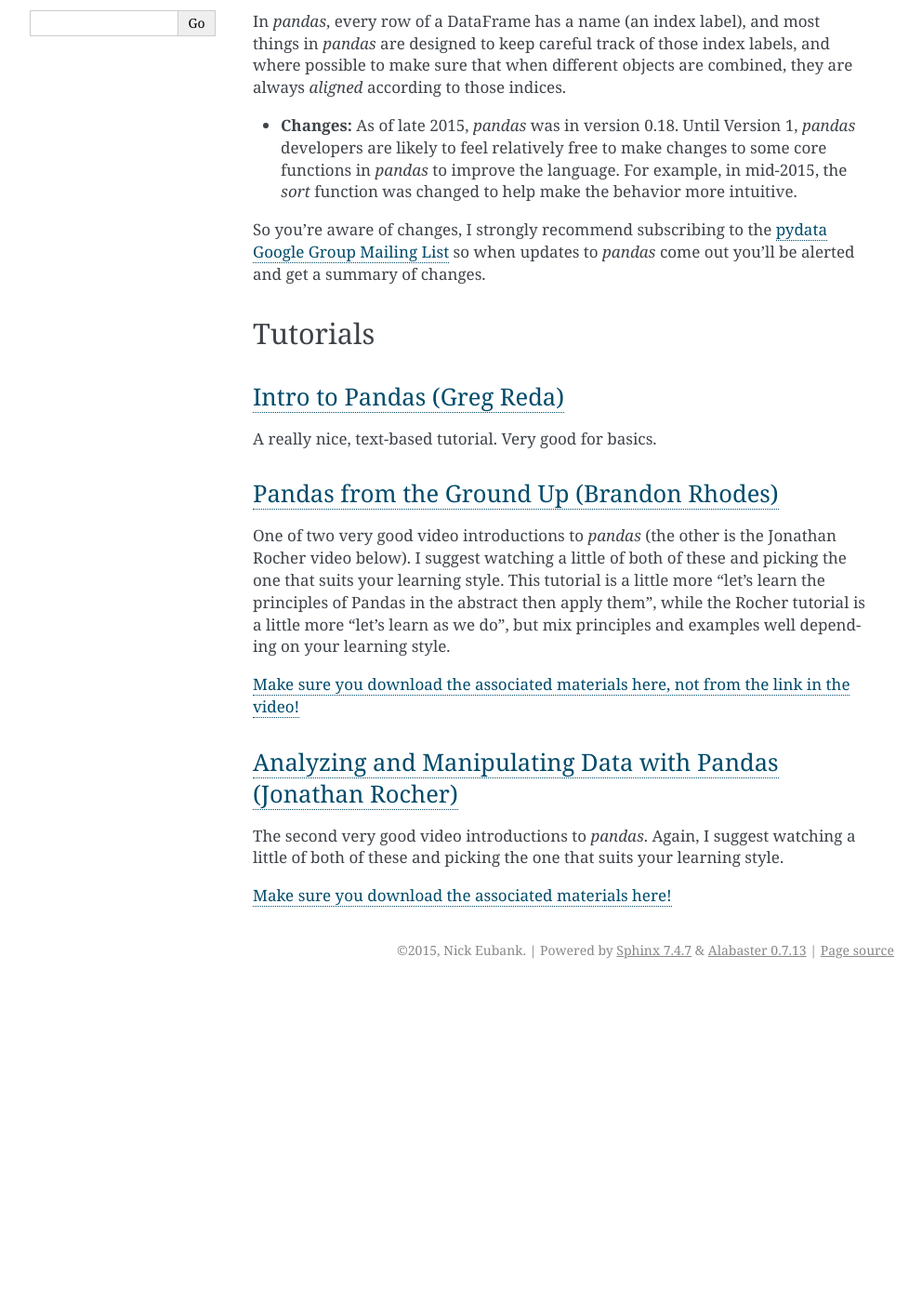
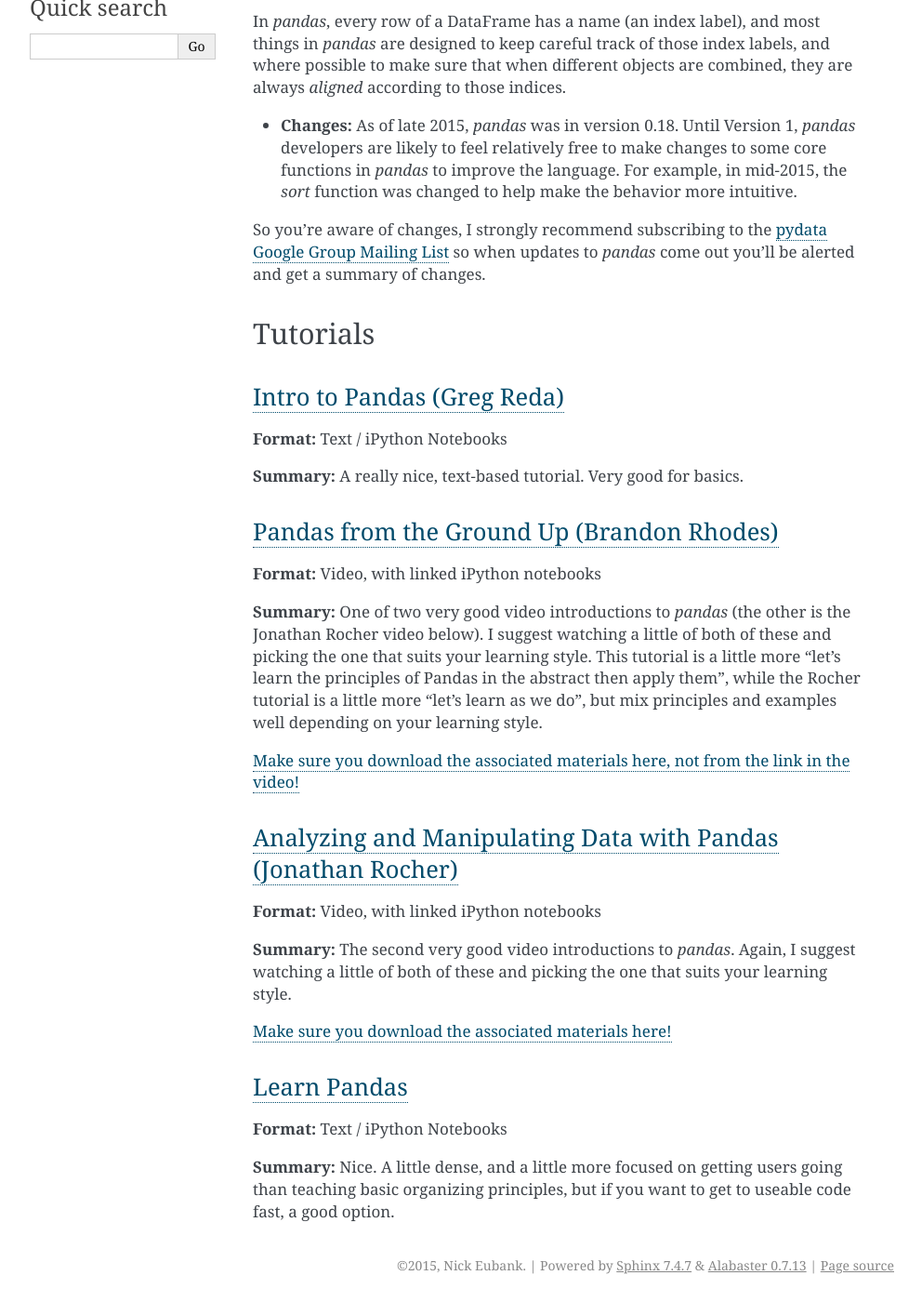
Before and after one commit to nickeubank/python-for-social-scientists, a Sphinx documentation site: the page built from source/3_pandas.rst, in a window 1280 px wide and 1400 px high, scrolled down 613 px. Shown: the whole window at 93% size, without its empty margins (148-1140 px from the left). Built offline with Sphinx 7.4.7, drawn with Linux system fonts in a browser that asks for light colours; before the commit the page ends 1674 px from its top, so only the background shows below that.

```diff
--- a/source/1_setup.rst
+++ b/source/1_setup.rst
@@ -15,6 +15,7 @@
 
 To install the Anaconda distribution, just go to the `Anaconda download page <https://www.continuum.io/downloads>`_ and pick the appropriate installer. **Make sure to get an installer for Python 3.x, not 2.x**! [#2v3]_
 
+
 Running Python
 ^^^^^^^^^^^^^^
 
--- a/source/2_basic_python.rst
+++ b/source/2_basic_python.rst
@@ -45,7 +45,7 @@
 Python and iPython
 -------------------
 
-At its core, Python has a simple, text-based interactive interface. However, there is also a program called `iPython` many people use when working interactively with Python. `iPython` is just a little program that sits between the user and Python itself that adds a few bells and whistles to make it a little easier to work with. What `iPython` can do is not really important here; what is important is that you not be surprised if you find different tutorials working with slightly different interfaces.
+At its core, Python has a simple, text-based interactive interface. However, there is also a program called `iPython` many people use when working interactively with Python. `iPython` is just a little program that sits between the user and Python itself that adds a few bells and whistles to make it a little easier to work with. What `iPython` can do is not really important here; what is important is that you not be surprised if you find different tutorials working with slightly different interfaces. (If you see a tutorial with something called `Jupyter` notebooks, that's basically a special document that runs `iPython`).
 
 You can tell if someone is using Python or `iPython` by looking at the prompt on the screen. Python always has a simple three arrow icon (`>>>`). iPython has a more colorful interface that looks like this:
 
@@ -58,7 +58,7 @@
 ^^^^^^^^^^^
 
 `Python 3 Essentials <http://www.lynda.com/Python-3-tutorials/essential-training/62226-2.html>`_ from Lynda.com
-------------------------------------------------------------------------------------------------
+-----------------------------------------------------------------------------------------------------------------
 **Pre-requisites:** Some experience in another language like R or Java. If you've used for-loops and defined your own functions in another language, you're probably fine.
 
 **The Good:** A really incredibly clear instructor and carefully designed class. Some assumed familiarity with programming, but not a lot. Lynda.com also offers ability to speed-up playback for sections that feel familiar or straightforward. Topics are carefully organized and indexed if you need to jump around. Includes a "Quick Start" section.
@@ -102,7 +102,7 @@
 
 
 `Automate the Boring Stuff <https://automatetheboringstuff.com/>`_
------------------------------------------------------------------
+-------------------------------------------------------------------
 **Pre-requisites:** None! Though the name is a little weird, it seems like a great resource for social scientists.
 
 **The Good:** Seems like a great introduction with essentially no assumed knowledge! The holy grail for absolute beginners. Also includes lectures (links to youtube at top of each section) for those who like it.
--- a/source/3_pandas.rst
+++ b/source/3_pandas.rst
@@ -26,18 +26,31 @@
 `Intro to Pandas (Greg Reda) <http://www.gregreda.com/2013/10/26/intro-to-pandas-data-structures/>`_
 ---------------------------------------------------------------------------------------------------------------------------------
 
-A really nice, text-based tutorial. Very good for basics.
+**Format:** Text / iPython Notebooks
+
+**Summary:** A really nice, text-based tutorial. Very good for basics.
 
 `Pandas from the Ground Up (Brandon Rhodes) <https://www.youtube.com/watch?v=5JnMutdy6Fw>`_
 ---------------------------------------------------------------------------------------------------------------------------------
 
-One of two very good video introductions to `pandas` (the other is the Jonathan Rocher video below). I suggest watching a little of both of these and picking the one that suits your learning style. This tutorial is a little more "let's learn the principles of Pandas in the abstract then apply them", while the Rocher tutorial is a little more "let's learn as we do", but mix principles and examples well depending on your learning style.
+**Format:** Video, with linked iPython notebooks
+
+**Summary:** One of two very good video introductions to `pandas` (the other is the Jonathan Rocher video below). I suggest watching a little of both of these and picking the one that suits your learning style. This tutorial is a little more "let's learn the principles of Pandas in the abstract then apply them", while the Rocher tutorial is a little more "let's learn as we do", but mix principles and examples well depending on your learning style.
 
 `Make sure you download the associated materials here, not from the link in the video! <https://github.com/brandon-rhodes/pycon-pandas-tutorial>`_
 
 `Analyzing and Manipulating Data with Pandas (Jonathan Rocher) <https://www.youtube.com/watch?v=0CFFTJUZ2dc>`_
 ---------------------------------------------------------------------------------------------------------------------------------
 
-The second very good video introductions to `pandas`. Again, I suggest watching a little of both of these and picking the one that suits your learning style.
+**Format:** Video, with linked iPython notebooks
+
+**Summary:** The second very good video introductions to `pandas`. Again, I suggest watching a little of both of these and picking the one that suits your learning style.
 
 `Make sure you download the associated materials here! <https://github.com/jonathanrocher/pandas_tutorial>`_
+
+`Learn Pandas <https://bitbucket.org/hrojas/learn-pandas>`_
+---------------------------------------------------------------------------------------------------------------------------------
+
+**Format:** Text / iPython Notebooks
+
+**Summary:** Nice. A little dense, and a little more focused on getting users going than teaching basic organizing principles, but if you want to get to useable code fast, a good option.
--- a/source/index.rst
+++ b/source/index.rst
@@ -10,11 +10,11 @@
 
 This site is designed to offer an introduction to Python specifically tailored for social scientists -- users with little or no serious programming experience who just want to get things done, and who have experience with programs like R and Stata but are anxious for something better.
 
-If you've just landed here, your path depends on your background. If you're an R users, start with the :doc:`Note to R users page </python_for_r>`. If you're a Stata user, start with the :doc:`Note to Stata users page <python_for_stata>`. And if you've never worked with either, head on over to :doc:`Setup <1_setup>` to get started!
+If you've just landed here, your path depends on your background. If you're an R user, start with the :doc:`Note to R users page </python_for_r>`. If you're a Stata user, start with the :doc:`Note to Stata users page <python_for_stata>`. And if you've never worked with either, head on over to :doc:`Setup <1_setup>` to get started!
 
 The site begins with 4 numbered tutorials I recommend you visit in sequence -- a site for setting up Python on your computer using the Anaconda distribution, an intro to Python for those not familiar with the language, an introduction to the `pandas` library for working with tabular data (analogous to `data.frames` in R, or everything you ever did in Stata), and a guide to installing libraries to expand Python.
 
-This is followed by a series of "topic" pages, which you should feel free to jump through as appropriate for your purposes: :doc:`statsmodels for econometrics </t_statsmodels>`, :doc:`seaborn </t_seaborn>` for graphing, :doc:`network analysis using igraph </t_igraph>`, :doc:`geo-spatial analysis</t_gis>`, :doc:`ways to accelerate Python </t_super_fast>`, :doc:`big data tools </t_big_data>`.
+This is followed by a series of "topic" pages, which you should feel free to jump through as appropriate for your purposes: :doc:`statsmodels for econometrics </t_statsmodels>`, :doc:`seaborn </t_seaborn>` for graphing, :doc:`network analysis using igraph </t_igraph>`, :doc:`geo-spatial analysis</t_gis>`, :doc:`ways to accelerate Python </t_super_fast>`, :doc:`big data tools </t_big_data>`, and :doc:`text analysis libraries </t_text_analysis>`.
 
 
 Ready to get started? Head on over to :doc:`Setup </1_setup>`!
@@ -39,4 +39,5 @@
    t_igraph
    t_super_fast
    t_big_data
+   t_text_analysis
    r_to_python
--- a/source/r_to_python.rst
+++ b/source/r_to_python.rst
@@ -5,6 +5,11 @@
 *Note this section is still very preliminary. Please check back for updates.*
 
 If you know of any existing sources for this type of table, `please send me an email letting me know! <mailto:nickeubank+pss@gmail.com>`_
+
+Outside Sources
+^^^^^^^^^^^^^^^^
+
+`A nice table of pandas-to-R translations. <https://dato.com/learn/translator/>`_
 
 Commands
 ^^^^^^^^^
--- a/source/t_super_fast.rst
+++ b/source/t_super_fast.rst
@@ -23,6 +23,8 @@
 `You can learn more about how to know if your computer is wasting time going back and forth to the harddrive here. <http://www.tadawiki.org/Big_Data#How_do_I_know_if_my_data_is_fitting_into_RAM>`_
 
 **Important:** Just because your dataset is small enough it seems like it should fit into RAM doesn't mean this isn't relevant for you! Programs often make copies of your data when they manipulate it, so even if your dataset is 2gb and your have 8gb of RAM, the program you're using can very easy end up using all 8gb of RAM!
+
+If you can't get your data into memory, head on over to the :doc:`Big Data page for tools! <t_big_data>` for appropriate tools!
 
 3. Use other people's (compiled) functions
 --------------------------------------------
```
Also changed, not shown: source/t_text_analysis.rst (added, +9 -0 lines), 1 other file.
